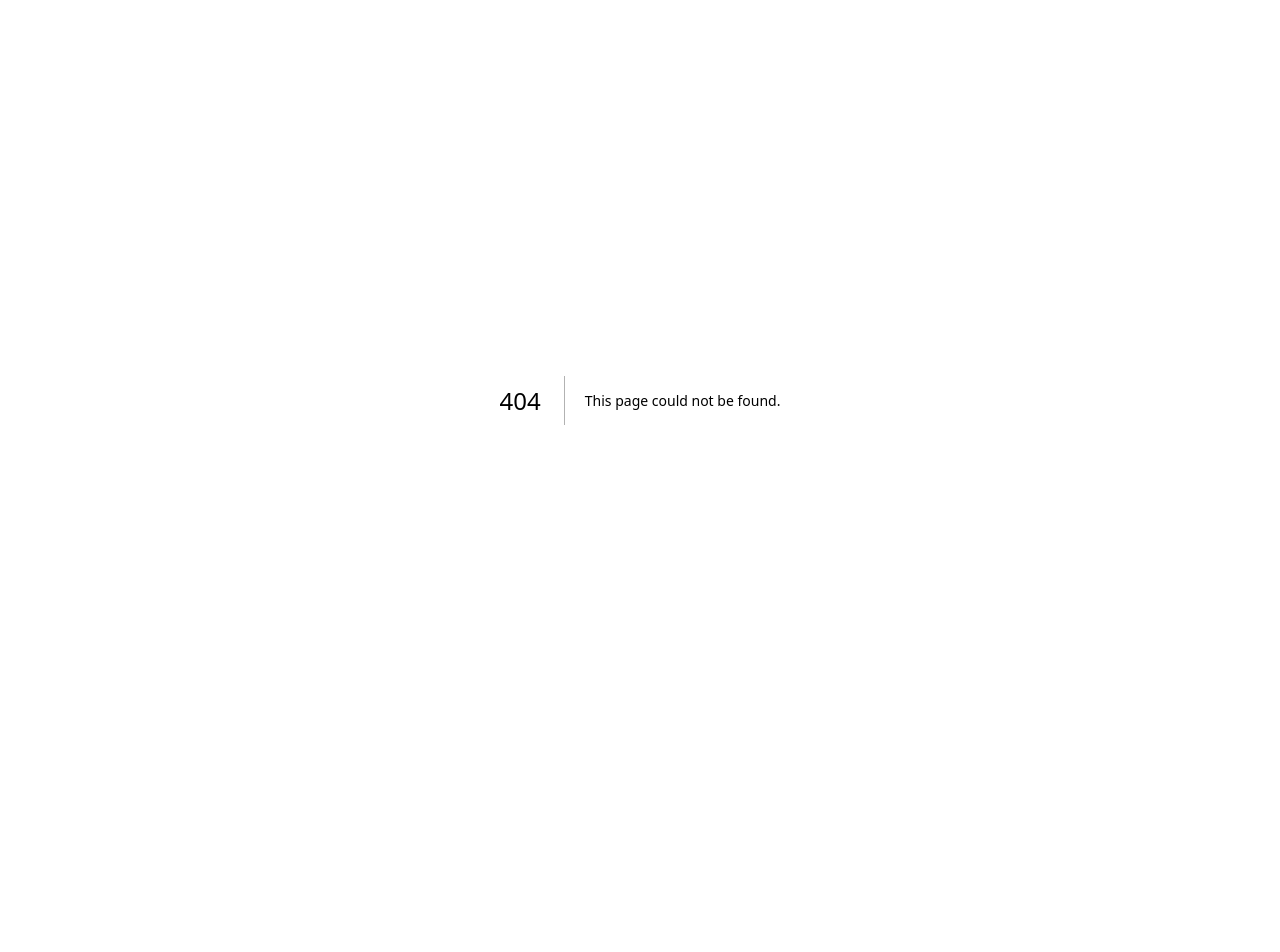
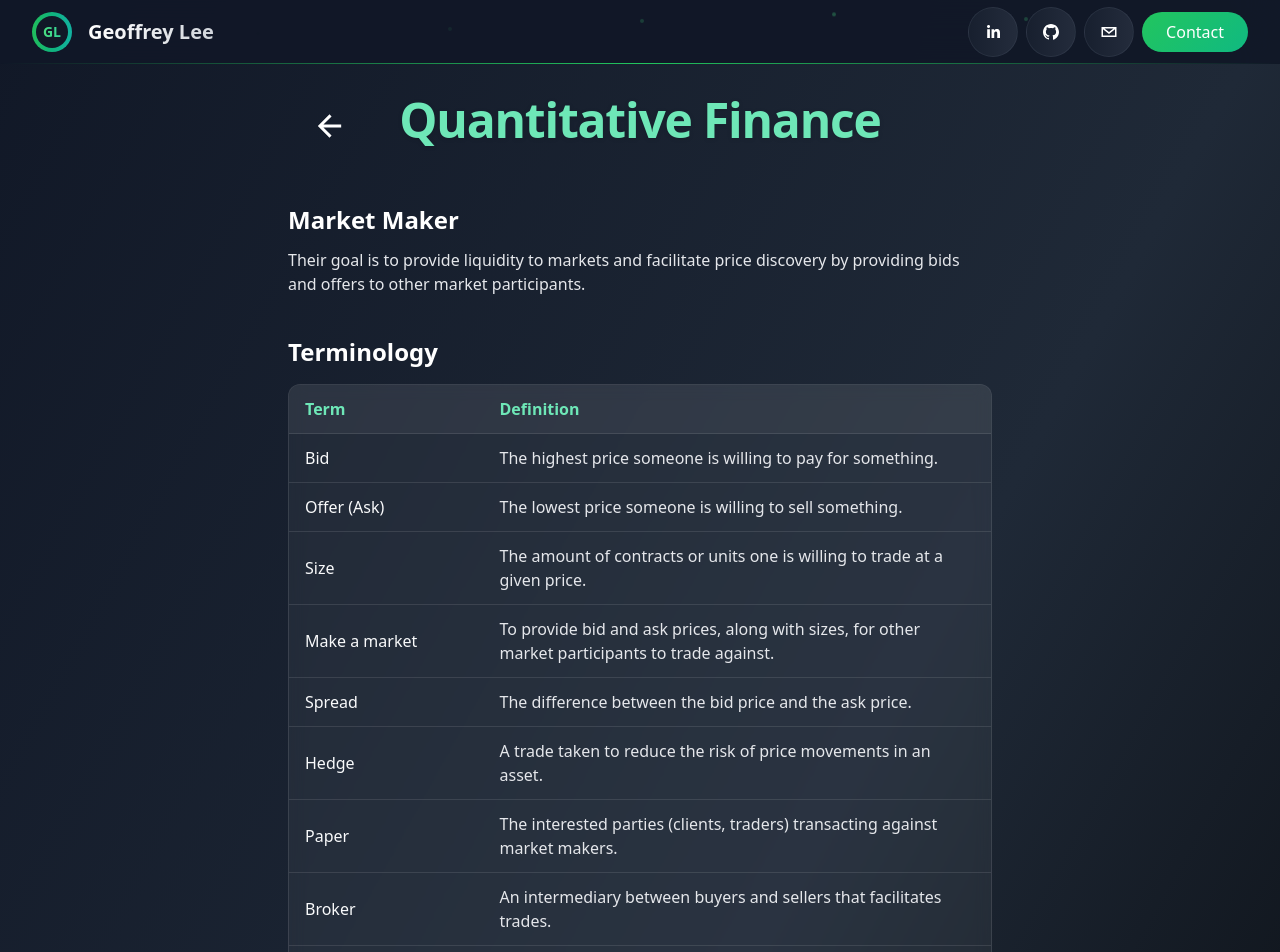
Before and after one commit to LGeoff31/Porfolio, a Next.js app: page /finance in a window 1280 px wide. Before the commit this address had no page. Shown: the top 952 px of the page. Before the commit the page ends 800 px from the top, so only its background shows below. Built offline with nearby package versions, Linux system fonts and the light colour scheme.

Commit message:
quant finance page

```diff
--- a/pages/components/Blog.tsx
+++ b/pages/components/Blog.tsx
@@ -31,10 +31,19 @@ const blogPosts = [
     title: "System Design",
     date: "October 19, 2025",
     description:
-      "Coming soon...",
+      "Good to know concepts.",
     href: "system-design",
     color: "text-emerald-400",
     icon: "💻",
+  },
+  {
+    title: "Quantitative Finance",
+    date: "October 19, 2025",
+    description:
+      "Coming soon...",
+    href: "finance",
+    color: "text-emerald-400",
+    icon: "📈",
   },
 ];
 
--- /dev/null
+++ b/pages/finance.tsx
@@ -0,0 +1,208 @@
+import React from "react";
+import Navbar from "./components/Navbar";
+import BackButton from "./subcomponents/BackButton";
+
+const TERMINOLOGY: { term: string; definition: string }[] = [
+  {
+    term: "Bid",
+    definition: "The highest price someone is willing to pay for something.",
+  },
+  {
+    term: "Offer (Ask)",
+    definition: "The lowest price someone is willing to sell something.",
+  },
+  {
+    term: "Size",
+    definition:
+      "The amount of contracts or units one is willing to trade at a given price.",
+  },
+  {
+    term: "Make a market",
+    definition:
+      "To provide bid and ask prices, along with sizes, for other market participants to trade against.",
+  },
+  {
+    term: "Spread",
+    definition: "The difference between the bid price and the ask price.",
+  },
+  {
+    term: "Hedge",
+    definition:
+      "A trade taken to reduce the risk of price movements in an asset.",
+  },
+  {
+    term: "Paper",
+    definition:
+      "The interested parties (clients, traders) transacting against market makers.",
+  },
+  {
+    term: "Broker",
+    definition:
+      "An intermediary between buyers and sellers that facilitates trades.",
+  },
+  {
+    term: "Tick size",
+    definition:
+      "The smallest allowable price increment between one level and the next.",
+  },
+  {
+    term: "Queue priority",
+    definition:
+      "The structure that determines the order in which participants at the same price level are filled.",
+  },
+  {
+    term: "Immediate or Cancel (IOC)",
+    definition:
+      "An order where any portion that can be filled immediately is executed; any remainder is cancelled.",
+  },
+  {
+    term: "Good for Day (GFD)",
+    definition:
+      "An order that remains active until it is executed or until the end of the trading day.",
+  },
+  {
+    term: "Good 'Til Cancelled (GTC)",
+    definition:
+      "An order that stays active until it is fully executed or explicitly cancelled.",
+  },
+  {
+    term: "All or None (AON)",
+    definition:
+      "An order that must be executed in full or not executed at all.",
+  },
+  {
+    term: "Fill or Kill (FOK)",
+    definition:
+      "An order that must be filled entirely and immediately, otherwise it is cancelled.",
+  },
+  {
+    term: "One Cancels the Other (OCO)",
+    definition:
+      "A pair (or set) of linked orders where the execution of one automatically cancels the other.",
+  },
+];
+
+const Finance = () => {
+  return (
+    <div className="min-h-screen bg-gradient-to-br from-gray-900 via-gray-800 to-black text-white pb-20 relative overflow-x-hidden">
+      <Navbar useScrollLinks={false} />
+      <div className="max-w-3xl mx-auto pt-24 px-5 sm:px-6 lg:px-8 relative z-10">
+        <div className="relative mb-12 flex justify-center items-center">
+          <div className="absolute left-4 top-1/2 -translate-y-1/2">
+            <BackButton />
+          </div>
+          <div className="text-center">
+            <h1 className="text-4xl md:text-5xl font-semibold tracking-tight text-emerald-300 drop-shadow mb-3">
+              Quantitative Finance
+            </h1>
+          </div>
+        </div>
+
+        <div className="space-y-10">
+          <section>
+            <h2 className="text-2xl font-semibold mb-3">Market Maker</h2>
+            <p className="text-gray-200 text-[15px] md:text-base leading-relaxed">
+              Their goal is to provide liquidity to markets and facilitate price discovery by providing bids and offers to other market participants.
+            </p>
+          </section>
+
+          <section>
+            <h2 className="text-2xl font-semibold mb-4">Terminology</h2>
+            <div className="overflow-x-auto rounded-xl border border-white/10 bg-white/5 backdrop-blur">
+              <table className="min-w-full divide-y divide-white/10 text-left text-sm md:text-base">
+                <thead className="bg-white/5">
+                  <tr>
+                    <th className="px-4 py-3 font-semibold text-emerald-300">
+                      Term
+                    </th>
+                    <th className="px-4 py-3 font-semibold text-emerald-300">
+                      Definition
+                    </th>
+                  </tr>
+                </thead>
+                <tbody className="divide-y divide-white/10">
+                  {TERMINOLOGY.map((row) => (
+                    <tr key={row.term} className="hover:bg-white/5">
+                      <td className="px-4 py-3 font-medium text-gray-50">
+                        {row.term}
+                      </td>
+                      <td className="px-4 py-3 text-gray-200">
+                        {row.definition}
+                      </td>
+                    </tr>
+                  ))}
+                </tbody>
+              </table>
+            </div>
+
+            <div className="mt-10 space-y-4">
+              <h3 className="text-xl font-semibold mb-1">
+                How trading floors work
+              </h3>
+              <p className="text-gray-200 text-[15px] md:text-base leading-relaxed">
+                On traditional open-outcry trading floors, traders gather in
+                &quot;pits&quot; organized by the specific product they are
+                focused on (for example, a corn options pit).
+              </p>
+              <p className="text-gray-200 text-[15px] md:text-base leading-relaxed">
+                Market makers stand in the pit and continuously quote bid and
+                offer prices, while brokers relay client orders between the pit
+                and outside participants such as hedge funds or other
+                institutions.
+              </p>
+              <p className="text-gray-200 text-[15px] md:text-base leading-relaxed">
+                A typical flow might be: an outside client requests a quote →
+                the broker passes that request to traders in the pit → a trader
+                agrees to a price and size and fills the order → the broker
+                confirms the execution back to the client.
+              </p>
+
+              <h3 className="text-xl font-semibold mt-6 mb-1">
+                How market makers make money
+              </h3>
+              <p className="text-gray-200 text-[15px] md:text-base leading-relaxed">
+                Market makers execute large numbers of trades each day. For an
+                option, they will calculate a theoretical fair value and then
+                quote a bid slightly below that value and an offer slightly
+                above it. When external participants trade against these quotes,
+                the market maker aims to earn the &quot;edge&quot;, the
+                difference between the theoretical value and the traded price.
+              </p>
+              <p className="text-gray-200 text-[15px] md:text-base leading-relaxed">
+                Not every individual trade is profitable, but over many trades
+                the goal is that the collected edge, combined with proper
+                hedging of risk, results in positive expected profit.
+              </p>
+
+              <h3 className="text-xl font-semibold mt-6 mb-1">
+                Where options on futures trade
+              </h3>
+              <p className="text-gray-200 text-[15px] md:text-base leading-relaxed">
+                In the U.S., options on futures are primarily traded on CME
+                Group exchanges:
+              </p>
+              <ul className="list-disc list-inside text-gray-200 text-[15px] md:text-base leading-relaxed space-y-1">
+                <li>
+                  <span className="font-semibold">COMEX</span>: Metals
+                </li>
+                <li>
+                  <span className="font-semibold">NYMEX</span>: Energy, oil, gas
+                </li>
+                <li>
+                  <span className="font-semibold">CBOT</span>: Grains and
+                  treasuries
+                </li>
+                <li>
+                  <span className="font-semibold">CME</span>: Currencies, S&amp;P
+                  500, livestock, and more
+                </li>
+              </ul>
+            </div>
+          </section>
+        </div>
+      </div>
+    </div>
+  );
+};
+
+export default Finance;
--- a/pages/subcomponents/AboutBox.tsx
+++ b/pages/subcomponents/AboutBox.tsx
@@ -10,7 +10,7 @@ const AboutBox = () => {
       heading: "Software Engineering",
       date: "Present",
       description:
-        "Software Engineering student taking interesting courses such as databases, data structures, algorithms, and object oriented programming.",
+        "I'm currently a Software Engineering student at the University of Waterloo, taking interesting courses: OS, DSA, Databases, Statistics.",
       color: "from-yellow-400 to-amber-500",
       iconBg: "from-yellow-500/20 to-amber-500/20",
     },
--- a/pages/system-design.tsx
+++ b/pages/system-design.tsx
@@ -175,17 +175,23 @@ const SystemDesign = () => {
     return content.split('\n').map((line, index) => {
       if (line.startsWith('**') && line.endsWith('**')) {
         return (
-          <h4 key={index} className="text-lg font-semibold text-yellow-300 mt-4 mb-2">
+          <h4
+            key={index}
+            className="text-xl font-semibold text-emerald-300 mt-6 mb-3 tracking-tight"
+          >
             {line.slice(2, -2)}
           </h4>
         );
       }
       if (line.trim().startsWith('- ')) {
-        const indentLevel = line.search(/\S|$/) / 4; // Count number of spaces before content, divide by 4 for indent level
         return (
-          <li key={index} className={`text-gray-200 ml-${4 + indentLevel * 4} mb-1`}>
+          <p
+            key={index}
+            className="relative pl-6 text-gray-100 mb-1 leading-relaxed text-[15px] md:text-base"
+          >
+            <span className="absolute left-0 top-1.5 h-1.5 w-1.5 rounded-full bg-emerald-400" />
             {line.trim().slice(2)}
-          </li>
+          </p>
         );
       }
       if (line.startsWith('For ') && line.includes(':')) {
@@ -235,9 +241,9 @@ const SystemDesign = () => {
   return (
     <div className="min-h-screen bg-gradient-to-br from-gray-900 via-gray-800 to-black text-white pb-20 relative overflow-x-hidden">
       <Navbar useScrollLinks={false} />
-      <div className="max-w-4xl mx-auto pt-24 px-4 sm:px-6 lg:px-8 relative z-10">
+      <div className="max-w-3xl mx-auto pt-24 px-5 sm:px-6 lg:px-8 relative z-10">
         {/* Header */}
-        <div className="relative mb-16 flex justify-center items-center">
+        <div className="relative mb-12 flex justify-center items-center">
           <div className="absolute left-4 top-1/2 -translate-y-1/2">
             <BackButton />
           </div>
@@ -246,7 +252,7 @@ const SystemDesign = () => {
               initial={{ opacity: 0, y: -30 }}
               animate={{ opacity: 1, y: 0 }}
               transition={{ duration: 0.8, ease: "easeOut" }}
-              className="text-5xl md:text-6xl font-bold bg-gradient-to-r from-green-400 via-emerald-400 to-teal-400 bg-clip-text text-transparent drop-shadow-lg mb-4"
+              className="text-4xl md:text-5xl font-semibold tracking-tight text-emerald-300 drop-shadow mb-3"
             >
               System Design
             </motion.h1>
@@ -254,25 +260,25 @@ const SystemDesign = () => {
         </div>
 
         {/* Blog posts */}
-        <div>
+        <div className="space-y-12">
           {blogPosts.map((post, index) => (
             <motion.article
               key={index}
               initial={{ opacity: 0, y: 20 }}
               animate={{ opacity: 1, y: 0 }}
-              transition={{ duration: 0.5, delay: index * 0.1 }}
-              className="relative group"
+              transition={{ duration: 0.45, delay: index * 0.06 }}
+              className="relative group border-t border-white/5 pt-8"
             >
               {/* Blog post header */}
               <header className="mb-6">
-                <h2 className="text-2xl md:text-3xl font-bold bg-gradient-to-r from-white via-gray-200 to-gray-400 bg-clip-text text-transparent group-hover:from-yellow-400 group-hover:to-pink-400 transition-all duration-300">
+                <h2 className="text-2xl md:text-3xl font-semibold tracking-tight text-gray-50 group-hover:text-emerald-300 transition-colors duration-200">
                   {post.title}
                 </h2>
               </header>
 
               {/* Full content */}
               <div className="mb-6">
-                <div className="text-gray-200 leading-relaxed space-y-4">
+                <div className="text-gray-200 leading-relaxed space-y-3 text-[15px] md:text-base font-serif">
                   {formatContent(post.content)}
                 </div>
               </div>
```
